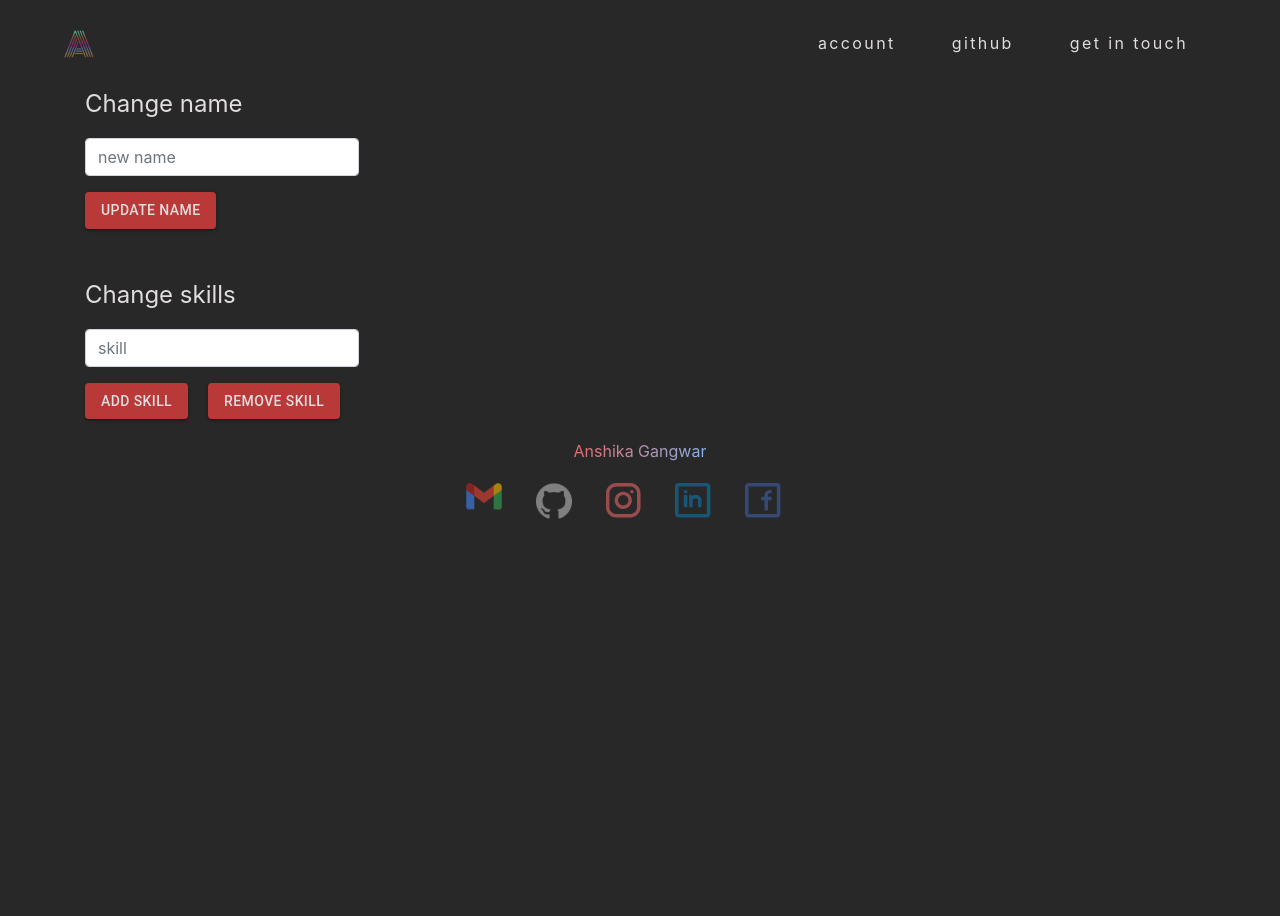
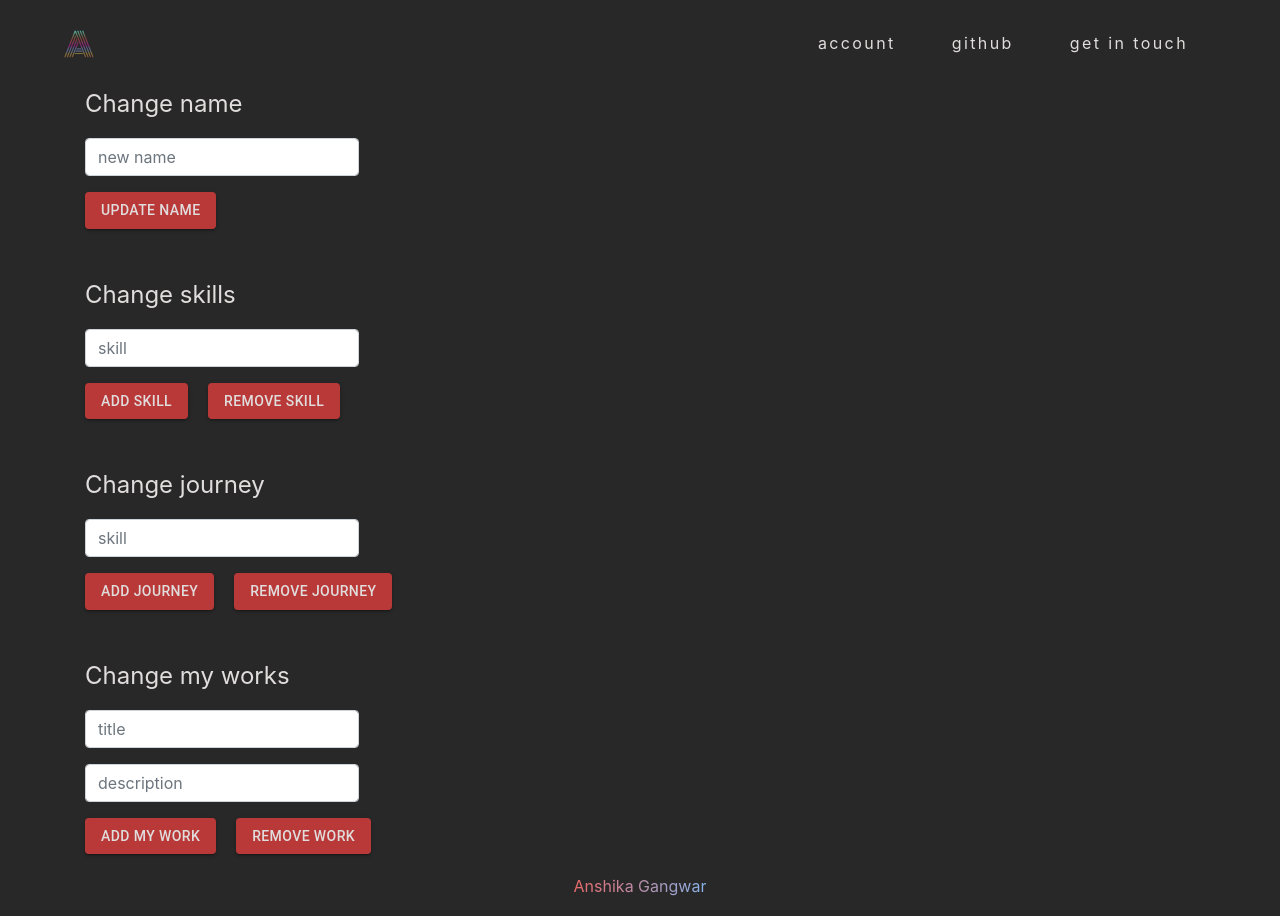
Before and after one commit to AnshikaGangwar/Portfolio, a React (Create React App) app in the folder client/: page /admin in a window 1280 px wide. Shown: the top 916 px of the page. Before the commit the page ends 800 px from the top, so only its background shows below. Built offline with nearby package versions, Linux system fonts and the light colour scheme; a web font is replaced by a local one.

Commit message:
admin page edited

```diff
--- a/client/src/components/admin.jsx
+++ b/client/src/components/admin.jsx
@@ -8,6 +8,9 @@ export default class admin extends Component {
     state={
         name:"",
         skill:"",
+        journey:"",
+        title:"",
+        description:"",
     }
 
     onNameChanged= async(event ) => {
@@ -30,6 +33,26 @@ export default class admin extends Component {
             console.log(res);
           })
     }
+
+    addJourney = async (event) =>{
+      event.preventDefault();
+      const journey = {
+        journey : this.state.journey
+      }
+      const data = await axios.post('http://localhost:6972/api/personaljourney/journeyupload', journey)
+               .then((res)=>{
+                 console.log(res);
+              })
+    }
+
+    addWork = async (event) => {
+      event.preventDefault();
+      const work ={
+        title : this.state.title,
+        description : this.state.description,
+      }
+    }
+
     render() {
         return (
             <div>
@@ -53,6 +76,33 @@ export default class admin extends Component {
               <Button variant="contained" style={{background:"#B93838", color:"#E1DDDD"}}>Remove Skill</Button>
 
             </div>
+
+            <div className="container name-form-container mt-5">
+              <span className="form-title">Change journey</span>
+              <Form className="mt-3">
+                <Form.Group controlId="journey_form" className="form-inline">
+                  <Form.Control type="text" placeholder="skill" onChange={(e)=>{this.setState({journey: e.target.value})}} />
+                </Form.Group>
+              </Form>
+              <Button variant="contained" style={{background:"#B93838", color:"#E1DDDD", marginRight:"20px"}} onClick={this.addJourney}>Add Journey</Button>
+              <Button variant="contained" style={{background:"#B93838", color:"#E1DDDD"}}>Remove Journey</Button>
+
+            </div>
+
+            <div className="container name-form-container mt-5">
+              <span className="form-title">Change my works</span>
+              <Form className="mt-3">
+                <Form.Group controlId="mywork_form1" className="form-inline">
+                  <Form.Control type="text" placeholder="title" onChange={(e)=>{this.setState({title: e.target.value})}} />
+                </Form.Group>
+                <Form.Group controlId="mywork_form2" className="form-inline">
+                  <Form.Control type="text" placeholder="description" onChange={(e)=>{this.setState({description: e.target.value})}} />
+                </Form.Group>
+              </Form>
+              <Button variant="contained" style={{background:"#B93838", color:"#E1DDDD", marginRight:"20px"}} onClick={this.addWork}>Add My Work</Button>
+              <Button variant="contained" style={{background:"#B93838", color:"#E1DDDD"}}>Remove Work</Button>
+
+            </div>
             </div>
         )
     }
```
Also changed, not shown: 1 other file (tests, documents, lock files or other folders).
